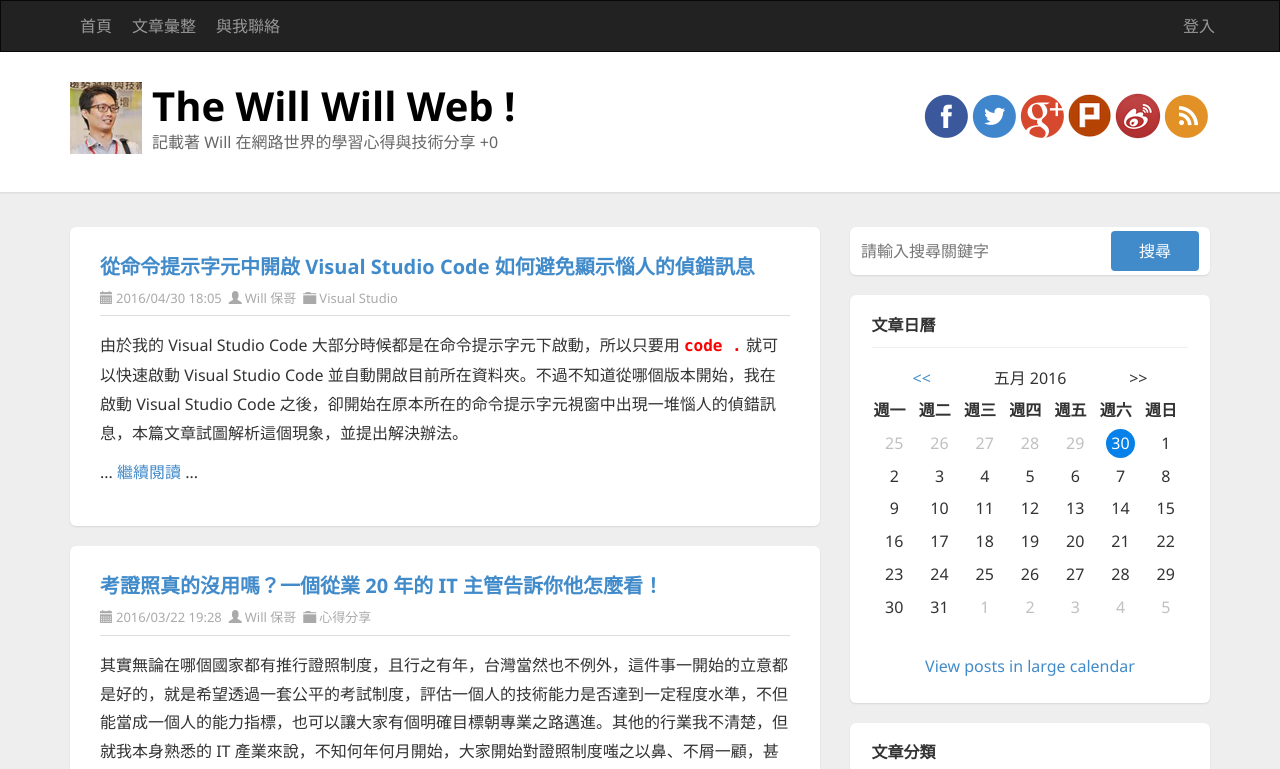
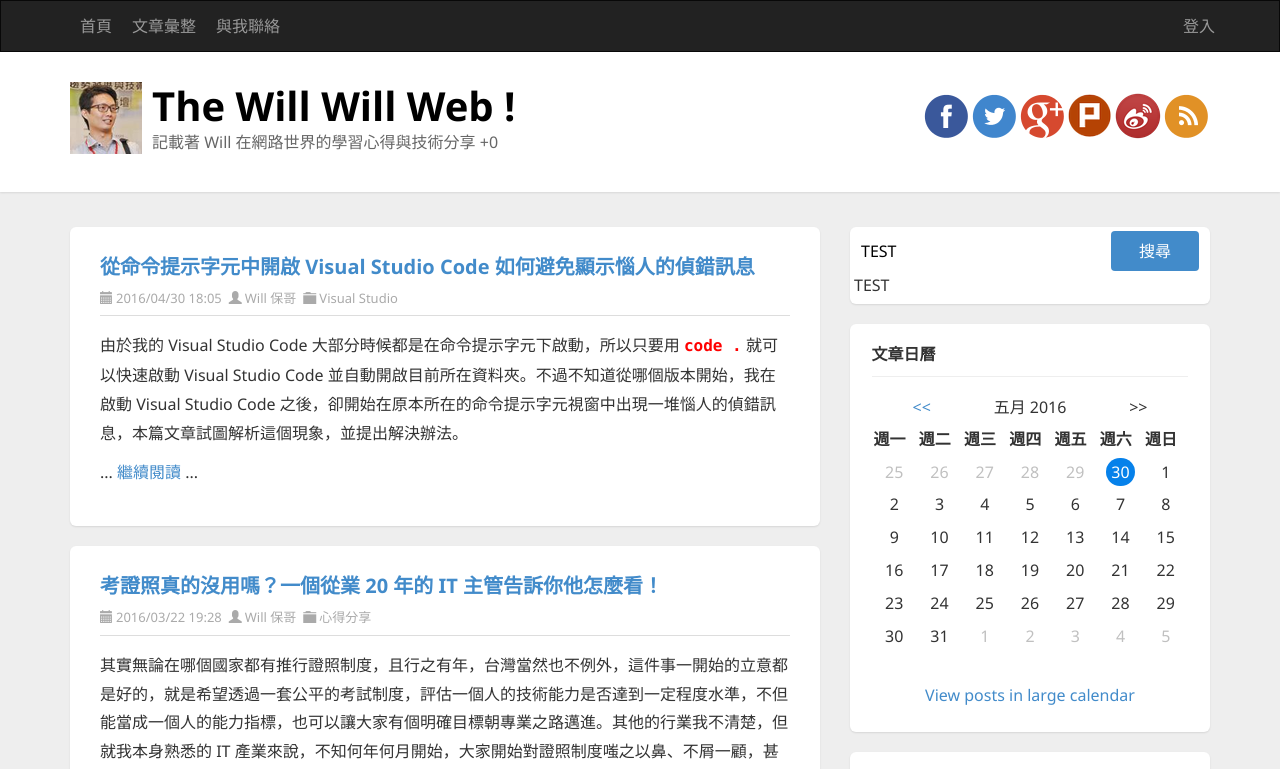
Before and after one commit to doggy8088/demo0820, an Angular app: page / in a window 1280 px wide. Shown: the top 769 px of the page. Built offline with nearby package versions, Linux system fonts and the light colour scheme.

Commit message:
09 隨堂測驗：請給予搜尋輸入框一個預設的關鍵字內容 "TEST"

```diff
--- a/src/app/app.component.html
+++ b/src/app/app.component.html
@@ -78,6 +78,7 @@
               <div id="searchbox">
                 <input type="text"
                   (keyup)="doSearch($event)"
+                  [value]="keyword"
                   placeholder="請輸入搜尋關鍵字" accesskey="s">
                 <input type="button" value="搜尋" id="searchbutton">
                 {{keyword}}
--- a/src/app/app.component.ts
+++ b/src/app/app.component.ts
@@ -6,7 +6,8 @@ import { Component } from '@angular/core';
   styleUrls: ['app.component.css']
 })
 export class AppComponent {
-  keyword = '';
+
+  keyword = 'TEST';
 
   doSearch($event: KeyboardEvent) {
     let input = $event.target as HTMLInputElement;
```
